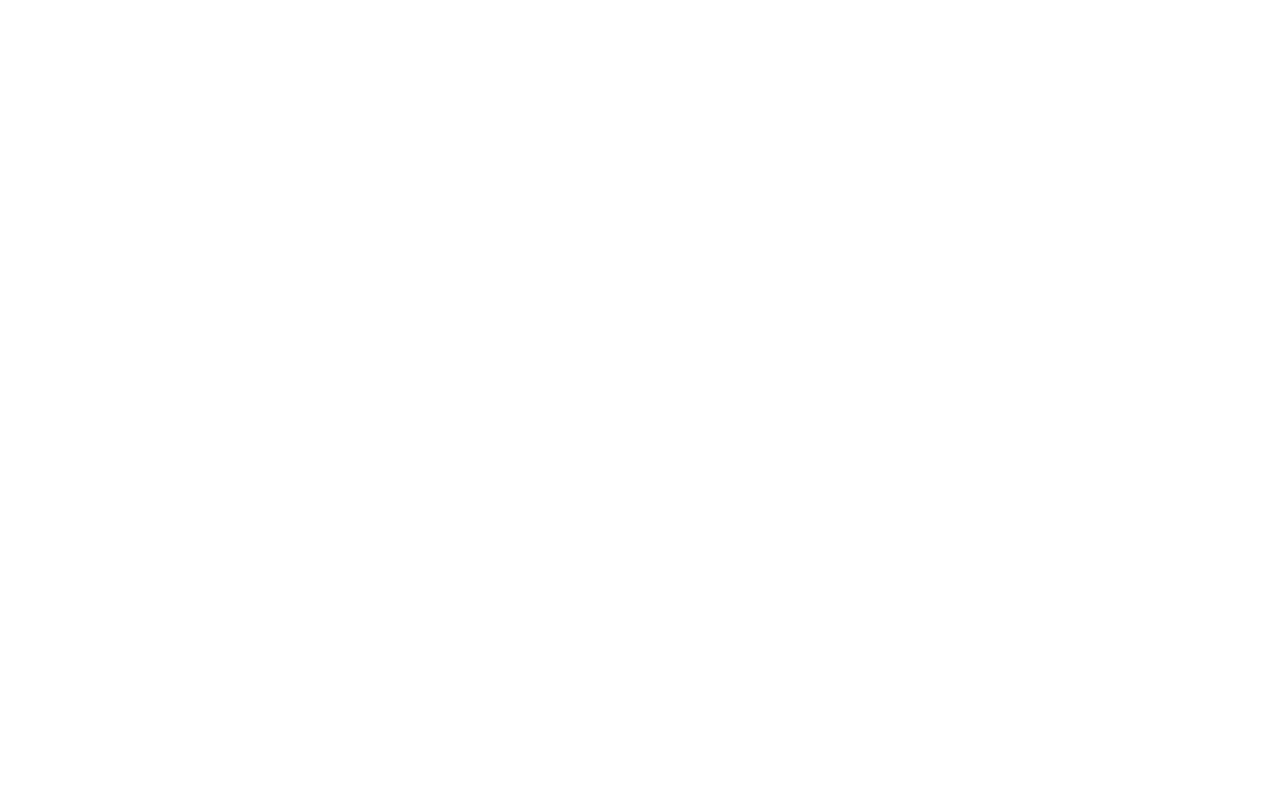
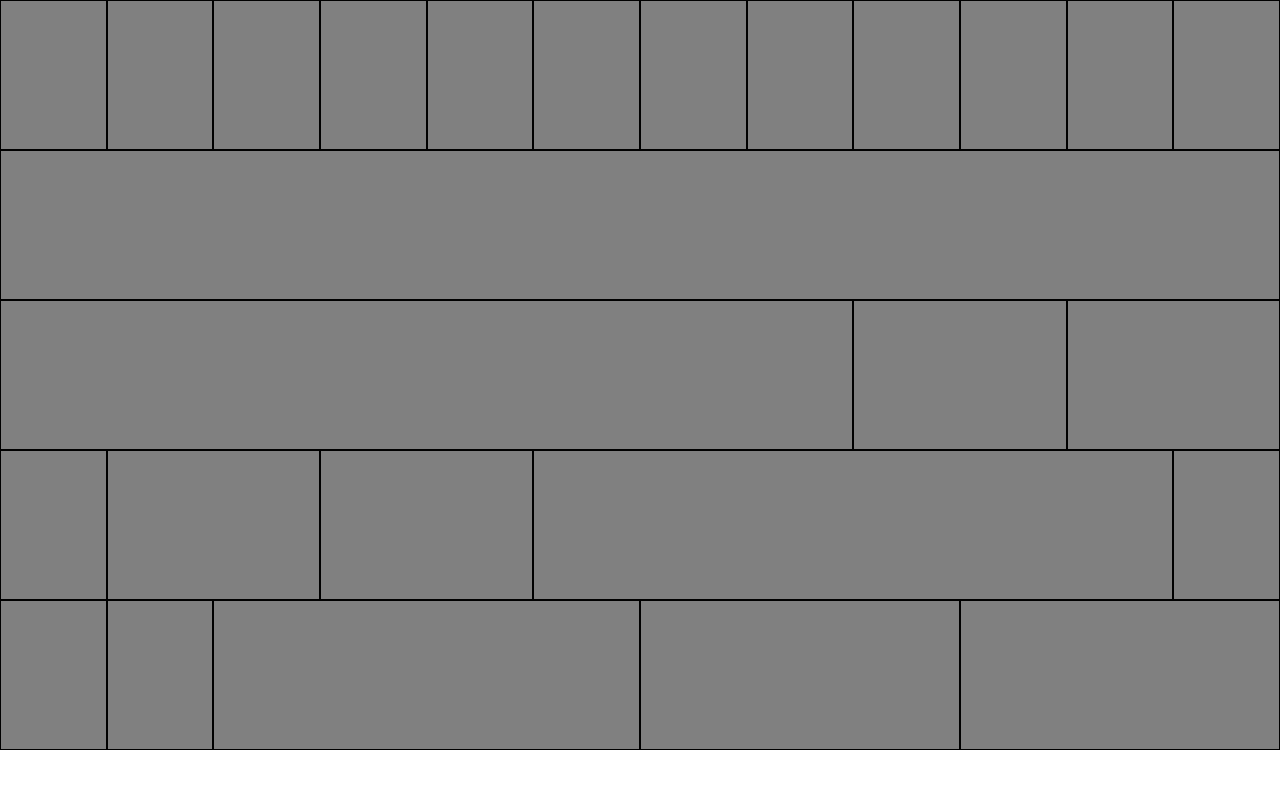
Before and after one commit to Lorenzo-ian/html-css-12bool, a plain HTML site: page index.html in a window 1280 px wide. Drawn offline with Linux system fonts and the light colour scheme.

Commit message:
ESERCIZIO COMPLETATO: Colonne messe nel modo corretto + nesting.

```diff
--- a/12bool.css
+++ b/12bool.css
@@ -10,6 +10,21 @@
 }
 
 .container::after {
+    content: "";
+    display: table;
+    clear: both;
+}
+
+/* NESTING CONTAINER */
+
+.specialcontainer {
+    width: 50%;
+    float: left;
+    margin: 0;
+
+}
+
+.specialcontainer::after {
     content: "";
     display: table;
     clear: both;
--- a/index.html
+++ b/index.html
@@ -1,11 +1,111 @@
 <!DOCTYPE html>
 <html lang="en">
+
 <head>
     <link rel="stylesheet" href="12bool.css">
     <link rel="stylesheet" href="style.css">
     <title>Document</title>
 </head>
+
 <body>
+    <!-- SEZIONE 12 COLONNE DA 1 -->
+    <div class="container">
+        <div class="col-1">
+
+        </div>
+        <div class="col-1">
+
+        </div>
+        <div class="col-1">
+
+        </div>
+        <div class="col-1">
+
+        </div>
+        <div class="col-1">
+
+        </div>
+        <div class="col-1">
+
+        </div>
+        <div class="col-1">
+
+        </div>
+        <div class="col-1">
+
+        </div>
+        <div class="col-1">
+
+        </div>
+        <div class="col-1">
+
+        </div>
+        <div class="col-1">
+
+        </div>
+        <div class="col-1">
+
+        </div>
+    </div>
+    <!--SEZIONE 1 COLONNA DA 12 -->
+    <div class="container">
+        <div class="col-12">
+
+        </div>
+    </div>
+    <!--SEZIONE 1 COLONNA DA 8 E 2 DA 2-->
+    <div class="container">
+        <div class="col-8">
+
+        </div>
+        <div class="col-2">
+
+        </div>
+        <div class="col-2">
+
+        </div>
+    </div>
+    <!--SEZIONE DA 1-2-2-6-1 COLONNE -->
+    <div class="container">
+        <div class="col-1">
+
+        </div>
+        <div class="col-2">
+
+        </div>
+        <div class="col-2">
+
+        </div>
+        <div class="col-6">
+
+        </div>
+        <div class="col-1">
+
+        </div>
+        <!-- NESTING A DUE COLONNE -->
+        <div class="specialcontainer">
+            <div class="col-2">
+
+            </div>
+            <div class="col-2">
+
+            </div>
+            <div class="col-8">
+
+            </div>
+        </div>
+        <div class="specialcontainer">
+            <div class="col-6">
+
+            </div>
+            <div class="col-6">
+
+            </div>
+
+        </div>
+
+
 
 </body>
+
 </html>
```
